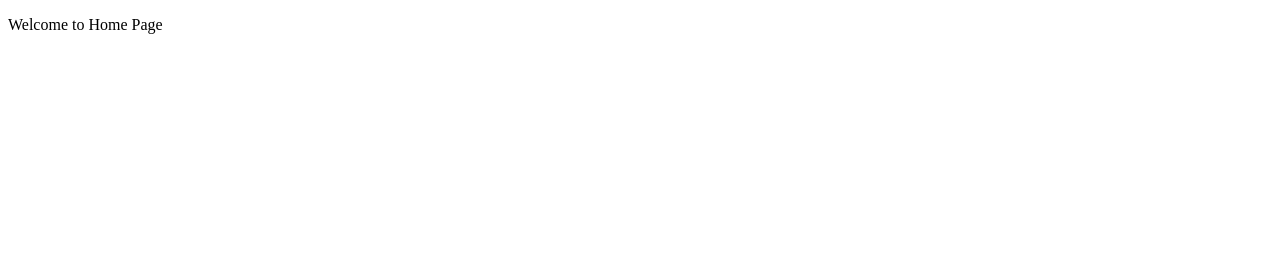
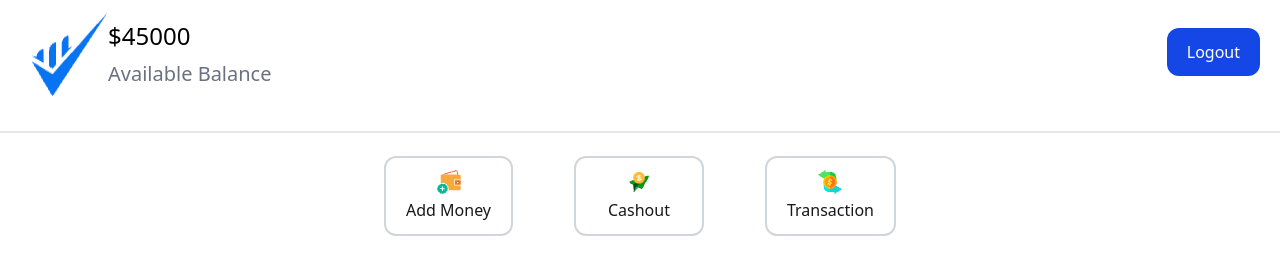
Before and after one commit to abusaleh569857/Payoo-Bank, a plain HTML site: page home.html in a window 1280 px wide. Drawn offline with nearby package versions, Linux system fonts and the light colour scheme.

Commit message:
Added Addmoney , Cashout & Transaction button in Homepage

```diff
--- a/home.html
+++ b/home.html
@@ -3,11 +3,56 @@
   <head>
     <meta charset="UTF-8" />
     <meta name="viewport" content="width=device-width, initial-scale=1.0" />
-    <title>Document</title>
+    <title>Payoo-Home</title>
+    <link
+      href="https://cdn.jsdelivr.net/npm/daisyui@5"
+      rel="stylesheet"
+      type="text/css"
+    />
+    <script src="https://cdn.jsdelivr.net/npm/@tailwindcss/browser@4"></script>
   </head>
   <body>
     <main>
-      <p>Welcome to Home Page</p>
+      <div class="flex justify-between px-5">
+        <div class="flex p-3">
+          <img src="assets/Group.png" alt="" />
+          <div class="flex flex-col gap-2 py-2">
+            <p class="text-2xl text-bold text-black">$45000</p>
+            <p class="text-xl text-bold text-gray-500">Available Balance</p>
+          </div>
+        </div>
+        <div>
+          <button
+            type="submit"
+            id="logout-btn"
+            class="bg-blue-700 py-3 px-5 mt-7 rounded-xl text-white hover:bg-blue-800"
+          >
+            Logout
+          </button>
+        </div>
+      </div>
+      <div class="divider"></div>
+      <div class="flex justify-between px-96">
+        <div
+          class="flex flex-col justify-center items-center gap-1 border-2 border-gray-300 rounded-xl py-3 px-5"
+        >
+          <img src="assets/wallet1.png" alt="" />
+          <p>Add Money</p>
+        </div>
+        <div
+          class="flex flex-col justify-center items-center gap-1 border-2 border-gray-300 rounded-xl py-3 px-8"
+        >
+          <img src="assets/send1.png" alt="" />
+          <p>Cashout</p>
+        </div>
+        <div
+          class="flex flex-col justify-center items-center gap-1 border-2 border-gray-300 rounded-xl py-3 px-5"
+        >
+          <img src="assets/money1.png" alt="" />
+          <p>Transaction</p>
+        </div>
+      </div>
     </main>
+    <script src="js/logout.js"></script>
   </body>
 </html>
--- a/js/commonFunction.js
+++ b/js/commonFunction.js
@@ -0,0 +1,5 @@
+const getInputFieldValueById = (id) => {
+  const inputValue = document.getElementById(id).value;
+  const inputNumber = parseFloat(inputValue);
+  return inputNumber;
+};
--- a/js/home.js
+++ /dev/null
@@ -1,5 +0,0 @@
-document.getElementById("login-btn").addEventListener("click", function (e) {
-  e.preventDefault();
-  console.log("LOgin btn clicked");
-  window.location.href = "/home.html";
-});
--- /dev/null
+++ b/js/logout.js
@@ -0,0 +1,3 @@
+document.getElementById("logout-btn").addEventListener("click", function () {
+  window.location.href = "/index.html";
+});
```
Also changed, not shown: index.html (+4 -3 lines), js/login.js (added, +13 -0 lines).
